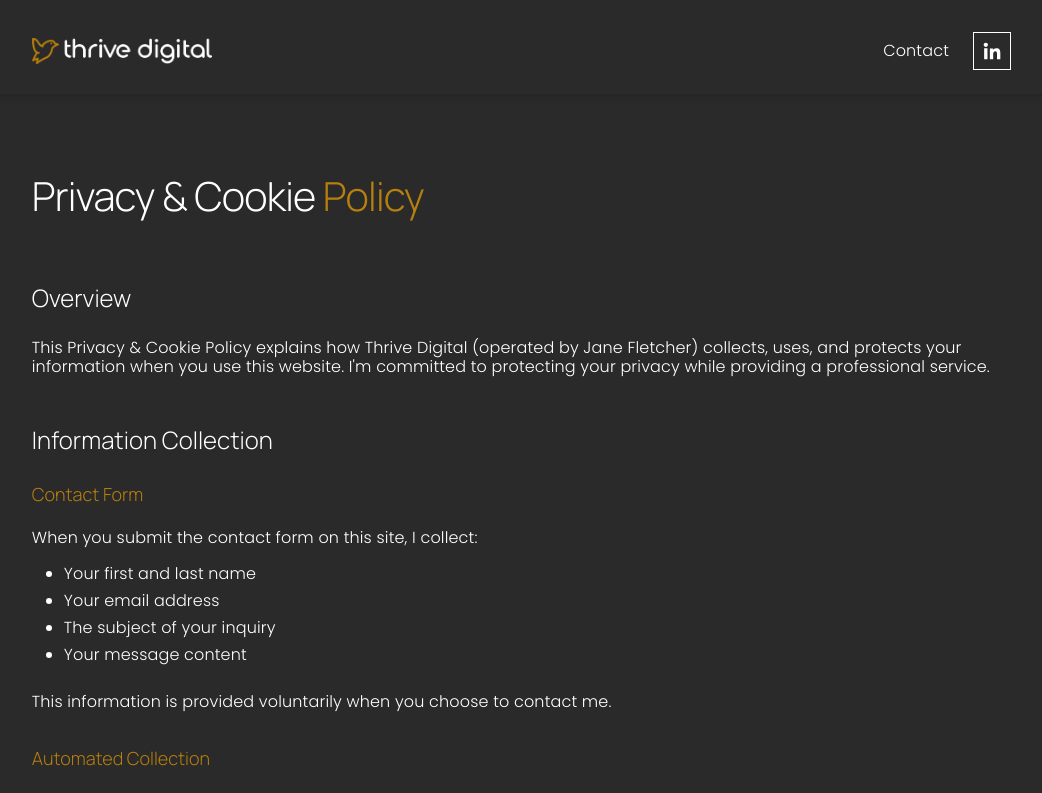
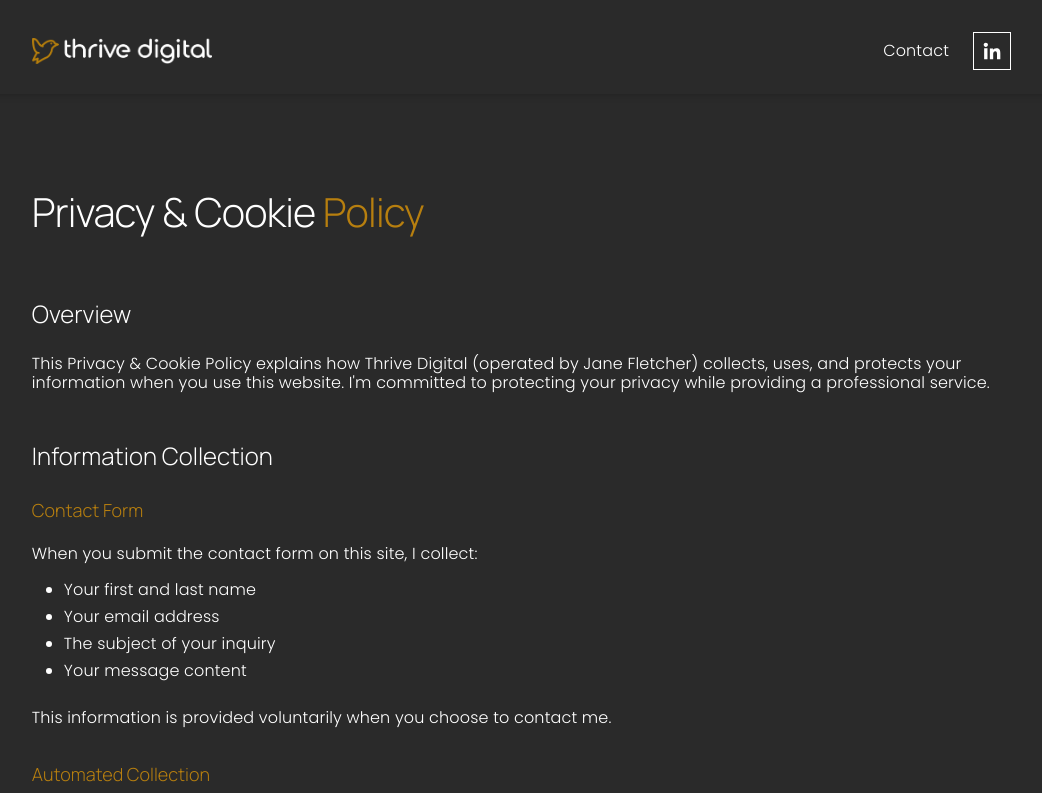
Before and after one commit to Jane-nuj/Thrive-digital, a Next.js app: page /privacy in a window 1280 px wide. Shown: the top 793 px of the page, without its empty margins (173-1215 px from the left). Built offline with nearby package versions, Linux system fonts and the light colour scheme.

Commit message:
Fix privacy policy page padding to prevent header overlap

```diff
--- a/app/privacy/page.tsx
+++ b/app/privacy/page.tsx
@@ -2,7 +2,7 @@ import Link from 'next/link';
 
 export default function PrivacyPolicyPage() {
   return (
-    <main id="main-content" tabIndex={-1} className="py-12 md:py-20">
+    <main id="main-content" tabIndex={-1} className="py-12 pt-16 md:py-20 md:pt-24">
       <div className="layout-container">
         <div className="content-padding">
 
```
